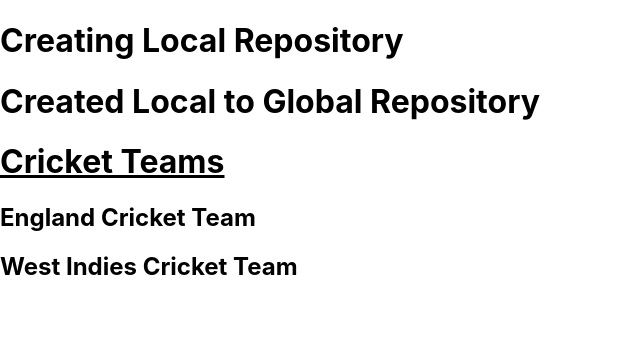
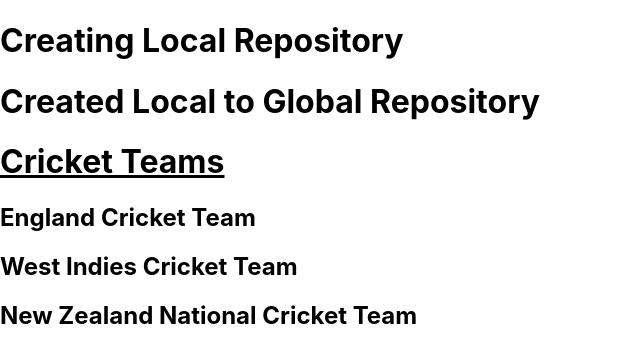
Before and after one commit to prixpriyanka4/local, a React (Create React App) app in the folder local/: page / in a window 1280 px wide. Shown: the top 362 px of the page, without its empty margins (0-640 px from the left). Built offline with nearby package versions, Linux system fonts and the light colour scheme.

Commit message:
added NZNCT

```diff
--- a/local/src/App.js
+++ b/local/src/App.js
@@ -10,6 +10,7 @@ function App() {
       </h1>
       <h2>England Cricket Team</h2>
       <h2>West Indies Cricket Team</h2>
+      <h2>New Zealand National Cricket Team</h2>
     </div>
   );
 }
```
